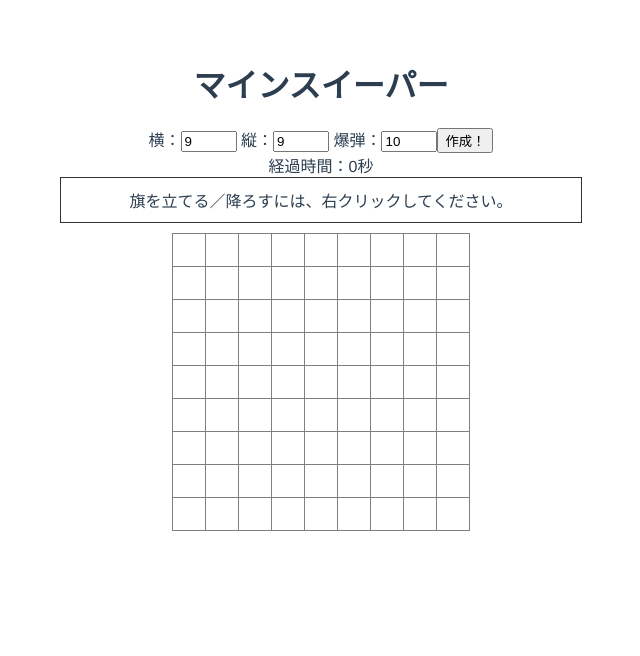
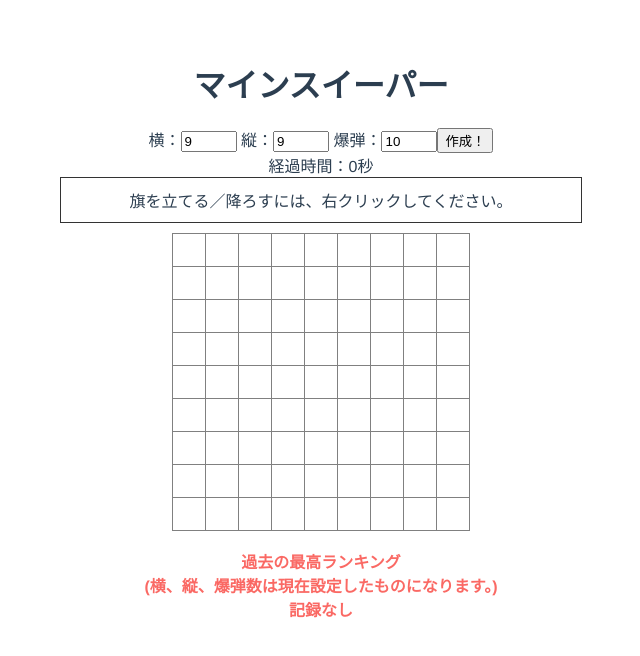
Before and after one commit to azumi02468/vue_minesweeper, a Vue app: page / in a window 1280 px wide. Both pictures are taken after a click on the button "作成！". Shown: the top 656 px of the page, without its empty margins (319-959 px from the left). Built offline with nearby package versions, Linux system fonts and the light colour scheme.

Commit message:
ranking add.

```diff
--- a/src/components/Minesweeper.vue
+++ b/src/components/Minesweeper.vue
@@ -12,7 +12,7 @@
         フラッグモード：<input type="checkbox" v-model="area.flagMode" />
         <div class="explanation">旗を立てる／降ろすには、<br />以下のいずれかで実施してください。<br />
         ・約1秒以上ロングタップする。<br />
-        ・フラッグモードにチェックを入れてタップする。</div>
+        ・フラッグモードをチェックしてタップする。</div>
         <table border="1">
           <tr v-for="(cols,y) in box" :key="y">
             <td v-for="(cell,t) in cols" :key="t" v-on:touchstart="touchstart(cell,$event)" v-on:touchend="touchend(cell,y,t,$event)">
@@ -40,8 +40,15 @@
         </table>
       </div>
     </div>
+    <!-- 結果 -->
     <div v-if="area.finish === 1">SUCCESS!</div>
     <div v-if="area.finish === 2">GAME OVER</div>
+    <br />
+    <!-- 自分ランキング -->
+    <div v-if="isDisp" id="ranking">
+      <span>過去の最高ランキング<br />(横、縦、爆弾数は現在設定したものになります。)</span>
+      <div>{{dispBestTime}}</div>
+    </div>
   </div>
 </template>
 <script>
@@ -104,7 +111,7 @@ let bombShuffle = function(){
     // 爆弾セット数を1つ減らす
     bombCount--;
   }
-  console.log(this.box);
+  //console.log(this.box);
   this.isDisp = true;
 }
 
@@ -177,6 +184,7 @@ let checkSuccess = function(){
   if (successCount === this.area.bomb){
     this.area.finish = 1;
     this.dispAllResult();
+    this.saveBestTime();
     alert("おめでとう！クリアしました！");
   }
 }
@@ -289,17 +297,6 @@ let touchend = function(bombFlg,y,t) {
   }
 }
 
-// デバイス判定
-let isSmartPhone = function(){
-  let ua = navigator.userAgent;
-  console.log(ua);
-  if(ua.indexOf('iPhone') > 0 || ua.indexOf('iPod') > 0 || ua.indexOf('Android') > 0 && ua.indexOf('Mobile') > 0){
-     return true;
-  }else{
-      return false;
-  }
-}
-
 // ゲーム時間測定
 let measureGameTime = function(){
   let self = this;
@@ -314,6 +311,53 @@ let resetGameTime = function(){
   this.gameTimer = null;
 }
 
+// 最高記録を取得する
+let loadBestTime = function(){
+  let self = this;
+  let tmpBestTimeObj = this.bestTime.find(self.checkOption);
+  if (tmpBestTimeObj && Object.prototype.hasOwnProperty.call(tmpBestTimeObj, 'time')) {
+    return tmpBestTimeObj.time;
+  }
+  return null;
+}
+
+// 最高記録を保存する
+let saveBestTime = function(){
+  let self = this;
+  if(!this.loadBestTime() || this.loadBestTime() > this.area.gameTime){
+    let targetIndex = this.bestTime.findIndex(self.checkOption);
+    // 新規登録
+    if (targetIndex === -1) {
+      this.bestTime.push({
+        tate: this.area.tate,
+        yoko: this.area.yoko,
+        bomb: this.area.bomb,
+        time: this.area.gameTime
+      });
+    // 更新
+    } else {
+      this.bestTime.splice(targetIndex,1,{
+        tate: this.area.tate,
+        yoko: this.area.yoko,
+        bomb: this.area.bomb,
+        time: this.area.gameTime
+      });
+    }
+    localStorage.setItem('bestTime', JSON.stringify(this.bestTime));
+  }
+}
+
+// 最高記録の値かどうかを確認フィルター
+let checkOption = function(item){
+  if (!item) {
+    return false;
+  }
+  if (item.tate === this.area.tate && item.yoko === this.area.yoko && item.bomb === this.area.bomb){
+    return true;
+  }
+  return false;
+}
+
 export default {
   name: 'Minesweeper',
   props: {
@@ -323,7 +367,14 @@ export default {
     getMaxBomb: function(){
       return (this.area.tate * this.area.yoko) - 1
     },
-    isSmartPhone: isSmartPhone,
+    isSmartPhone: function(){
+      let ua = navigator.userAgent;
+      if(ua.indexOf('iPhone') > 0 || ua.indexOf('iPod') > 0 || ua.indexOf('Android') > 0 && ua.indexOf('Mobile') > 0){
+        return true;
+      }else{
+        return false;
+      }
+    },
     getMaxTate: function(){
       if (this.isSmartPhone) {
         return this.limit.SP.tate
@@ -337,6 +388,13 @@ export default {
       } else {
         return this.limit.PC.yoko
       }
+    },
+    dispBestTime: function(){
+      let tmpBestTime = this.loadBestTime();
+      if (tmpBestTime !== null && tmpBestTime >= 0) {
+        return tmpBestTime + '秒';
+      }
+      return '記録なし';
     }
   },
   data() {
@@ -360,6 +418,7 @@ export default {
         }
       },
       isDisp: false,
+      bestTime: [],
       box: [] //[[{bomb:0,bombNext:1,bombDispKbn:0},{bomb:1,bombNext:2,bombDispKbn:1}...]]
     }
   },
@@ -375,7 +434,19 @@ export default {
     touchend: touchend,
     onlongtouch: onlongtouch,
     measureGameTime: measureGameTime,
-    resetGameTime: resetGameTime
+    resetGameTime: resetGameTime,
+    loadBestTime: loadBestTime,
+    saveBestTime: saveBestTime,
+    checkOption: checkOption
+  },
+  created: function(){
+    if (localStorage.getItem('bestTime')){
+      try {
+        this.bestTime = JSON.parse(localStorage.getItem('bestTime'));
+      } catch(e) {
+        alert('システム管理者に問い合わせてください。');
+      }
+    }
   }
 }
 </script>
@@ -412,4 +483,9 @@ table td {
   padding: 10px;
   margin: 0 auto 10px;
 }
+
+#ranking {
+  color: #FA6964;
+  font-weight: bold;
+}
 </style>
```
